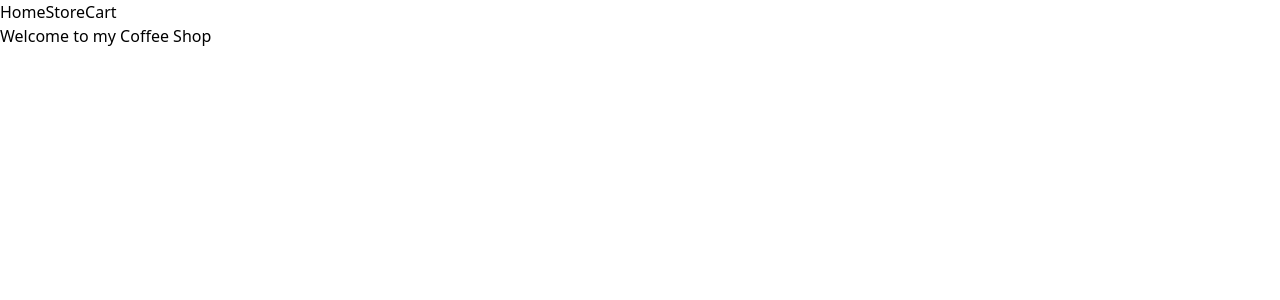
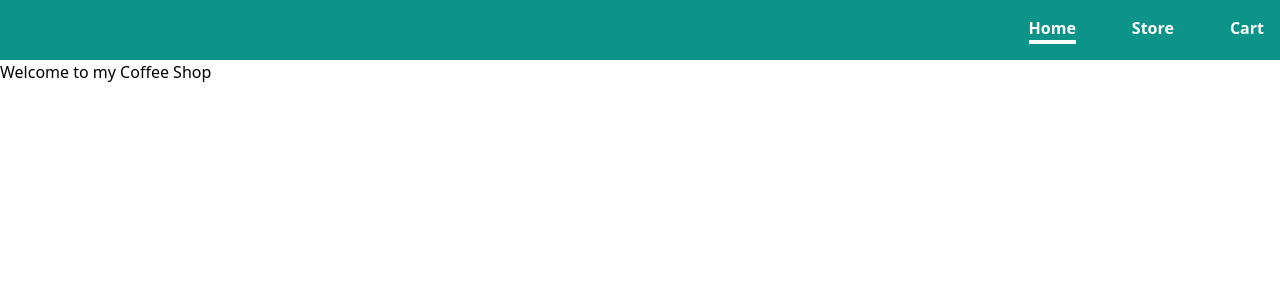
Before and after one commit to JoshDevHub/Shopping-Cart, a React (Vite) app: page / in a window 1280 px wide. Shown: the top 300 px of the page. Built offline with nearby package versions, Linux system fonts and the light colour scheme.

Commit message:
feat: style header with `NavLink`s

```diff
--- a/src/components/Header.jsx
+++ b/src/components/Header.jsx
@@ -1,12 +1,18 @@
 import { NavLink } from "react-router-dom";
 
 export default function Header() {
+  const applyNavLinkStyles = ({ isActive }) => {
+    return `text-white font-bold hover:bg-teal-800 transition-all after:block after:w-0
+            after:h-1 after:bg-white after:transition-all hover:after:w-full p-4
+            ${isActive && 'after:w-full after:bg-teal-200 hover:bg-inherit'}`
+  }
+
   return (
-    <header>
-      <nav>
-        <NavLink to="/">Home</NavLink>
-        <NavLink to="/store">Store</NavLink>
-        <NavLink to="/cart">Cart</NavLink>
+    <header className="bg-teal-600">
+      <nav className="flex justify-end gap-6">
+        <NavLink to="/" className={applyNavLinkStyles}>Home</NavLink>
+        <NavLink to="/store" className={applyNavLinkStyles}>Store</NavLink>
+        <NavLink to="/cart" className={applyNavLinkStyles}>Cart</NavLink>
       </nav>
     </header>
   )
```
